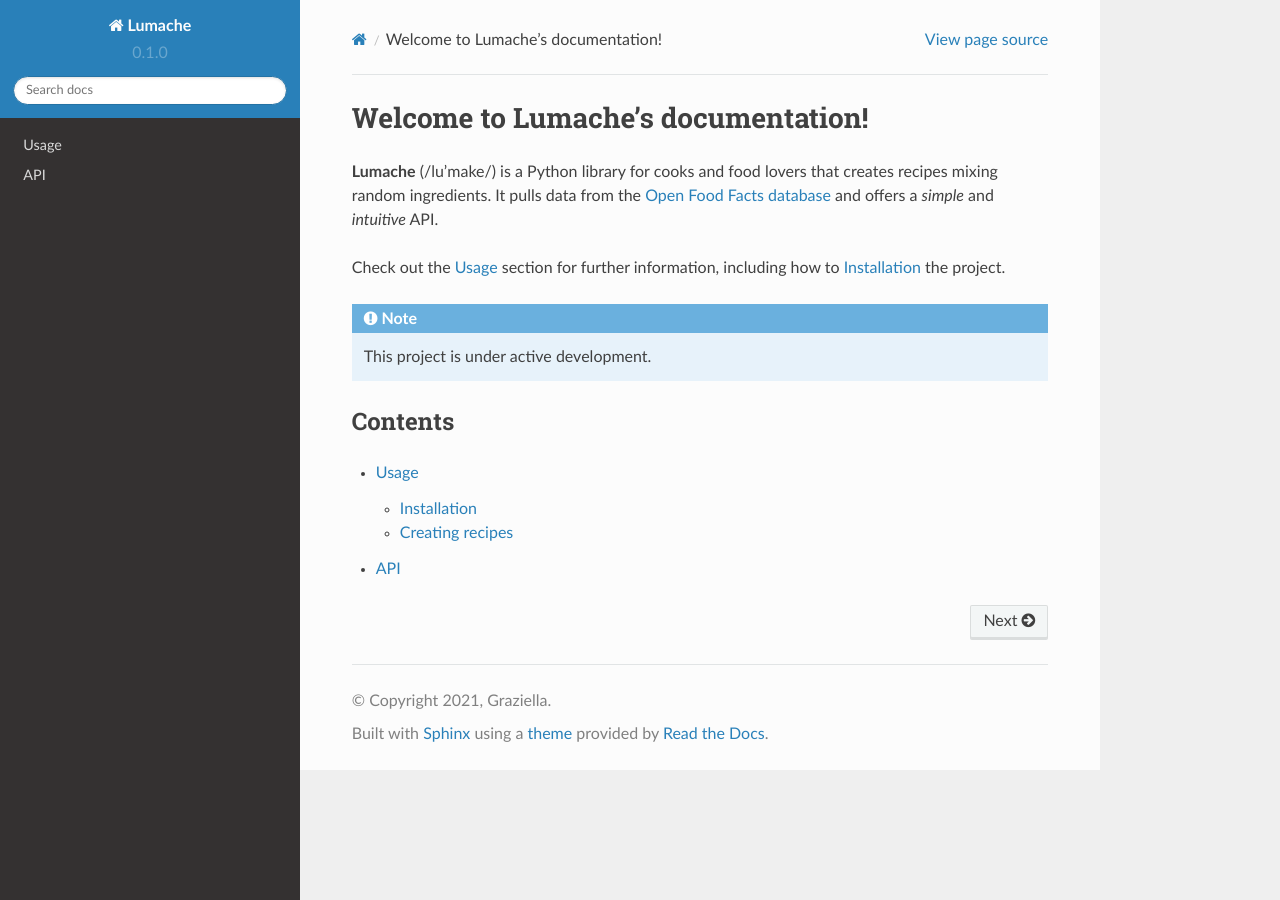
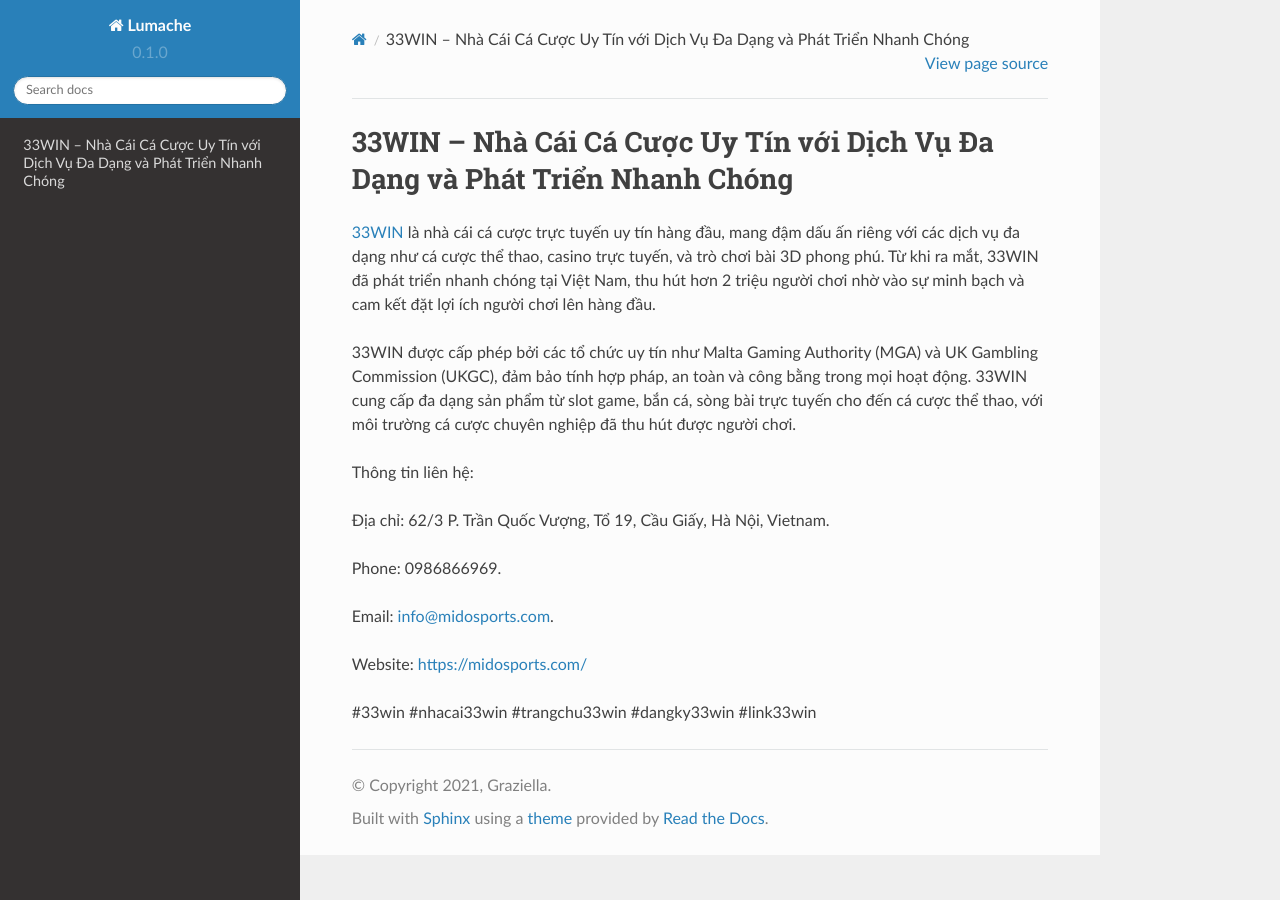
Before and after one commit to luongchanvien962/33winmidosportscom, a Sphinx documentation site: the page built from docs/source/index.rst, in a window 1280 px wide. Built offline with Sphinx 7.4.7 and the Read the Docs theme 2.0.0, drawn with Linux system fonts in a browser that asks for light colours.

Commit message:
Update index.rst

```diff
--- a/docs/source/index.rst
+++ b/docs/source/index.rst
@@ -1,22 +1,18 @@
-Welcome to Lumache's documentation!
+33WIN – Nhà Cái Cá Cược Uy Tín với Dịch Vụ Đa Dạng và Phát Triển Nhanh Chóng
 ===================================
 
-**Lumache** (/lu'make/) is a Python library for cooks and food lovers
-that creates recipes mixing random ingredients.
-It pulls data from the `Open Food Facts database <https://world.openfoodfacts.org/>`_
-and offers a *simple* and *intuitive* API.
+`33WIN <https://midosports.com/>`_ là nhà cái cá cược trực tuyến uy tín hàng đầu, mang đậm dấu ấn riêng với các dịch vụ đa dạng như cá cược thể thao, casino trực tuyến, và trò chơi bài 3D phong phú. Từ khi ra mắt, 33WIN đã phát triển nhanh chóng tại Việt Nam, thu hút hơn 2 triệu người chơi nhờ vào sự minh bạch và cam kết đặt lợi ích người chơi lên hàng đầu.
 
-Check out the :doc:`usage` section for further information, including
-how to :ref:`installation` the project.
+33WIN được cấp phép bởi các tổ chức uy tín như Malta Gaming Authority (MGA) và UK Gambling Commission (UKGC), đảm bảo tính hợp pháp, an toàn và công bằng trong mọi hoạt động. 33WIN cung cấp đa dạng sản phẩm từ slot game, bắn cá, sòng bài trực tuyến cho đến cá cược thể thao, với môi trường cá cược chuyên nghiệp đã thu hút được người chơi.
 
-.. note::
+Thông tin liên hệ:
 
-   This project is under active development.
+Địa chỉ: 62/3 P. Trần Quốc Vượng, Tổ 19, Cầu Giấy, Hà Nội, Vietnam.
 
-Contents
---------
+Phone: 0986866969.
 
-.. toctree::
+Email: info@midosports.com.
 
-   usage
-   api
+Website: https://midosports.com/
+
+#33win #nhacai33win #trangchu33win #dangky33win #link33win
```
